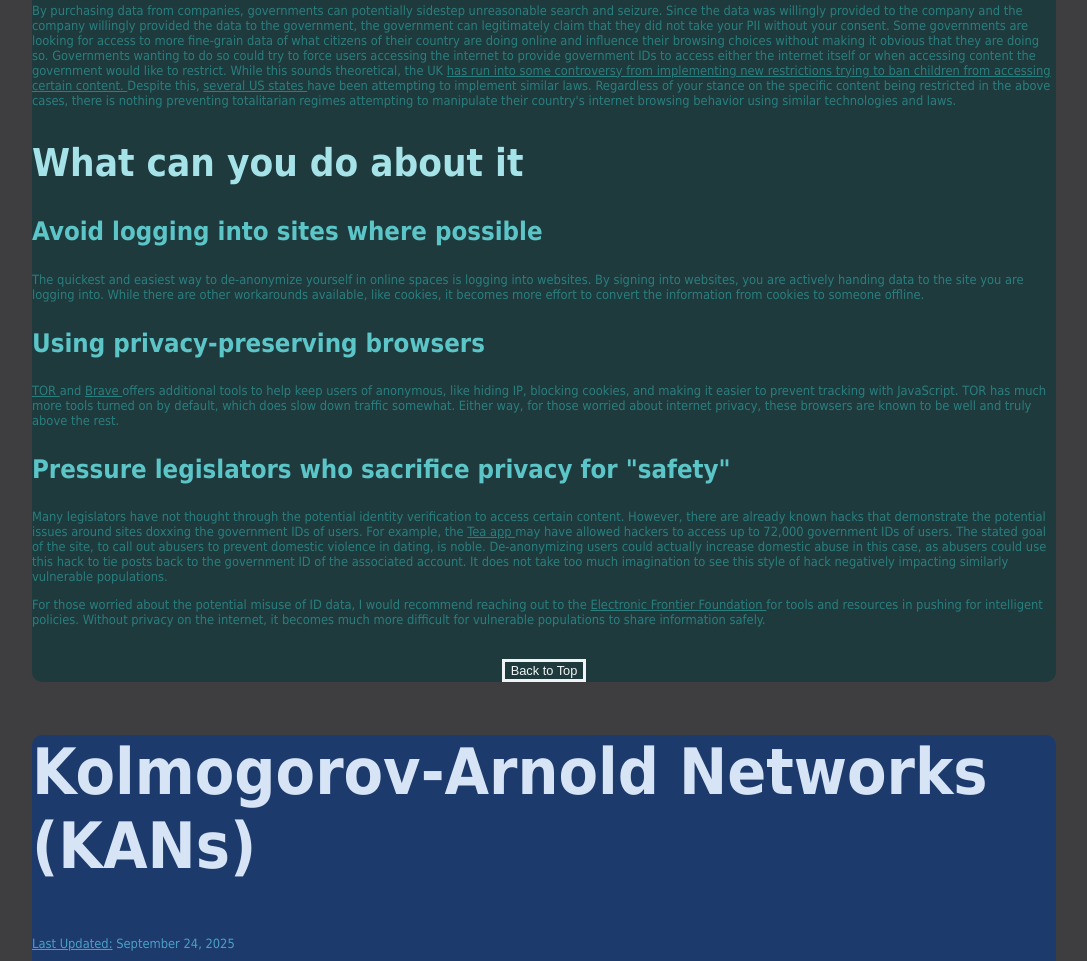
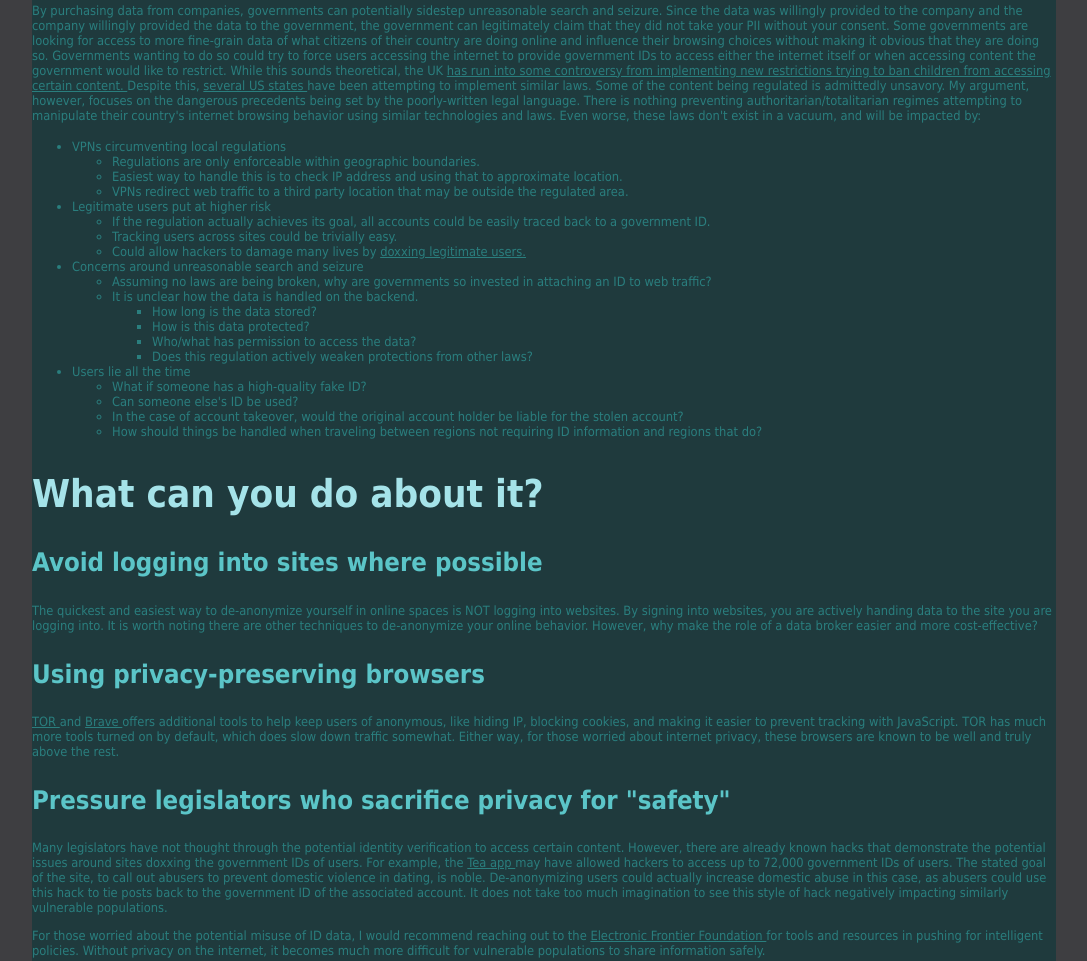
Before and after one commit to ColbyMainard/ColbyMainard.github.io, a plain HTML site: page assets/html/tech_takes.html in a window 1280 px wide. Shown: the part 5143-6104 px from the top of the page, without its empty margins (96-1183 px from the left). Drawn offline with Linux system fonts and the light colour scheme.

Commit message:
Improved clarity in tech opinions

```diff
--- a/assets/html/tech_takes.html
+++ b/assets/html/tech_takes.html
@@ -409,14 +409,14 @@
             <div class="PrivacyStanceDiv" id="PrivacyStanceDiv">
                 <section class="PrivacyStance" id="PrivacyStance">
                     <h1>The internet should not require ID</h1>
-                    <p><u>Last Updated:</u> September 18, 2025</p>
+                    <p><u>Last Updated:</u> September 27, 2025</p>
                     <blockquote>
                         "Those who would give up essential Liberty, to purchase a little temporary Safety, deserve neither Liberty nor Safety." -
                         <a href="https://www.npr.org/2015/03/02/390245038/ben-franklins-famous-liberty-safety-quote-lost-its-context-in-21st-century">
                             Benjamin Franklin
                         </a>
                     </blockquote>
-                    <h2>Why privacy has disappeared</h2>
+                    <h2>Why has privacy disappeared?</h2>
                     <p>
                         Privacy matters to the individual to preserve many of their other rights.
                         It is so fundamental that measures guaranteeing certain levels of privacy were enshrined in the US Constitution as a response to various attempts at government overreach, including overreaches that lead to the Revolutionary War that lead to the formation of the country in the first place.
@@ -461,7 +461,7 @@
                         </a>and
                         <a href="https://incogni.com/">
                             Incogni
-                        </a>offer services that aim to reduce the ability for
+                        </a>offer services that aim to reduce the ability for companies to track you.
                     </p>
                     <h3>Governments want control</h3>
                     <p>
@@ -477,14 +477,54 @@
                         <a href="https://www.eff.org/deeplinks/2024/12/effs-2024-battle-against-online-age-verification-defending-youth-privacy-and-free">
                             several US states
                         </a>have been attempting to implement similar laws.
-                        Regardless of your stance on the specific content being restricted in the above cases, there is nothing preventing totalitarian regimes attempting to manipulate their country's internet browsing behavior using similar technologies and laws.
+                        Some of the content being regulated is admittedly unsavory.
+                        My argument, however, focuses on the dangerous precedents being set by the poorly-written legal language.
+                        There is nothing preventing authoritarian/totalitarian regimes attempting to manipulate their country's internet browsing behavior using similar technologies and laws.
+                        Even worse, these laws don't exist in a vacuum, and will be impacted by:
+                        <ul>
+                            <li>VPNs circumventing local regulations</li>
+                            <ul>
+                                <li>Regulations are only enforceable within geographic boundaries.</li>
+                                <li>Easiest way to handle this is to check IP address and using that to approximate location.</li>
+                                <li>VPNs redirect web traffic to a third party location that may be outside the regulated area.</li>
+                            </ul>
+                            <li>Legitimate users put at higher risk</li>
+                            <ul>
+                                <li>If the regulation actually achieves its goal, all accounts could be easily traced back to a government ID.</li>
+                                <li>Tracking users across sites could be trivially easy.</li>
+                                <li>Could allow hackers to damage many lives by
+                                    <a href="https://www.theatlantic.com/technology/archive/2015/09/organizational-doxing-ashley-madison-hack/403900/">
+                                        doxxing legitimate users.
+                                    </a>
+                                </li>
+                            </ul>
+                            <li>Concerns around unreasonable search and seizure</li>
+                            <ul>
+                                <li>Assuming no laws are being broken, why are governments so invested in attaching an ID to web traffic?</li>
+                                <li>It is unclear how the data is handled on the backend.</li>
+                                <ul>
+                                    <li>How long is the data stored?</li>
+                                    <li>How is this data protected?</li>
+                                    <li>Who/what has permission to access the data?</li>
+                                    <li>Does this regulation actively weaken protections from other laws?</li>
+                                </ul>
+                            </ul>
+                            <li>Users lie all the time</li>
+                            <ul>
+                                <li>What if someone has a high-quality fake ID?</li>
+                                <li>Can someone else's ID be used?</li>
+                                <li>In the case of account takeover, would the original account holder be liable for the stolen account?</li>
+                                <li>How should things be handled when traveling between regions not requiring ID information and regions that do?</li>
+                            </ul>
+                        </ul>
                     </p>
-                    <h2>What can you do about it</h2>
+                    <h2>What can you do about it?</h2>
                     <h3>Avoid logging into sites where possible</h3>
                     <p>
-                        The quickest and easiest way to de-anonymize yourself in online spaces is logging into websites.
+                        The quickest and easiest way to de-anonymize yourself in online spaces is NOT logging into websites.
                         By signing into websites, you are actively handing data to the site you are logging into.
-                        While there are other workarounds available, like cookies, it becomes more effort to convert the information from cookies to someone offline.
+                        It is worth noting there are other techniques to de-anonymize your online behavior.
+                        However, why make the role of a data broker easier and more cost-effective?
                     </p>
                     <h3>Using privacy-preserving browsers</h3>
                     <p>
@@ -522,7 +562,7 @@
             <div class="KANDiv" id="KANDiv">
                 <section class="KAN" id="KAN">
                     <h1>Kolmogorov-Arnold Networks (KANs)</h1>
-                    <p><u>Last Updated:</u> September 24, 2025</p>
+                    <p><u>Last Updated:</u> September 27, 2025</p>
                     <h2>What are they?</h2>
                     <p>
                         <a href="https://arxiv.org/abs/2404.19756">
@@ -561,7 +601,7 @@
                         As the paper I was able to find for this demo was only released in 2024, most AI developers haven't had much time to play with this relatively new technology.
                         The fact that LLMs have consumed so much of attention from non-technical users has redirected the efforts and limited time that developers have to keep up-to-date on current technologies.
                         When developers are limited in capacity, they inevitably focus on the features that stakeholders like users and business leaders demand.
-                        Despite the fact that some technologies in the proof-of-concept phase could perform better than existing technologies, developers need to be both aware of the existence of the technology and have the resources to integrate it into their codebase.
+                        Despite the fact that some technologies in the proof-of-concept phase could perform better than widely-available technologies, developers need to be both aware of new technology and have the resources to integrate it.
                         Combining the novelty of KANs and the extremely fast, chaotic impact of AI on business strategies has lead to a lack of resources to explore how KANs could change the game fundamentally.
                     </p>
                     <h3>Parallel Processing / Speed</h3>
```
